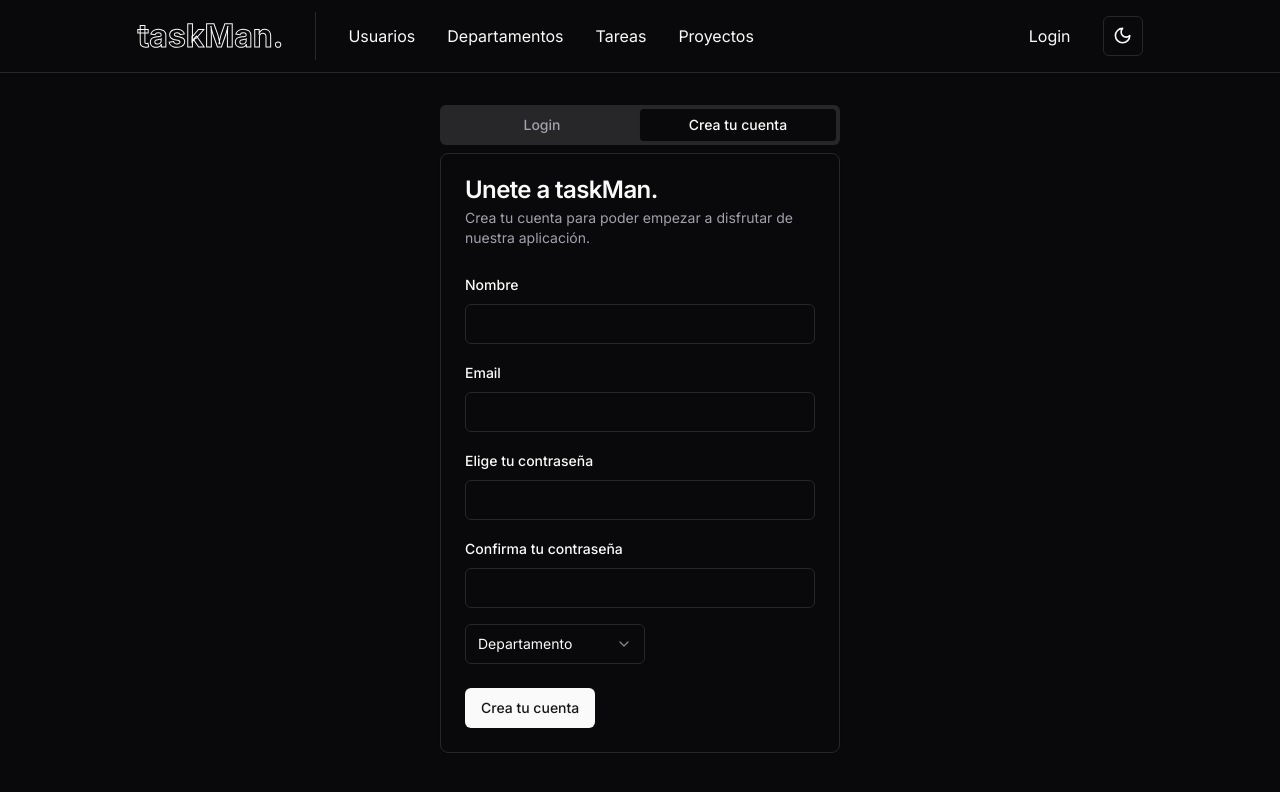
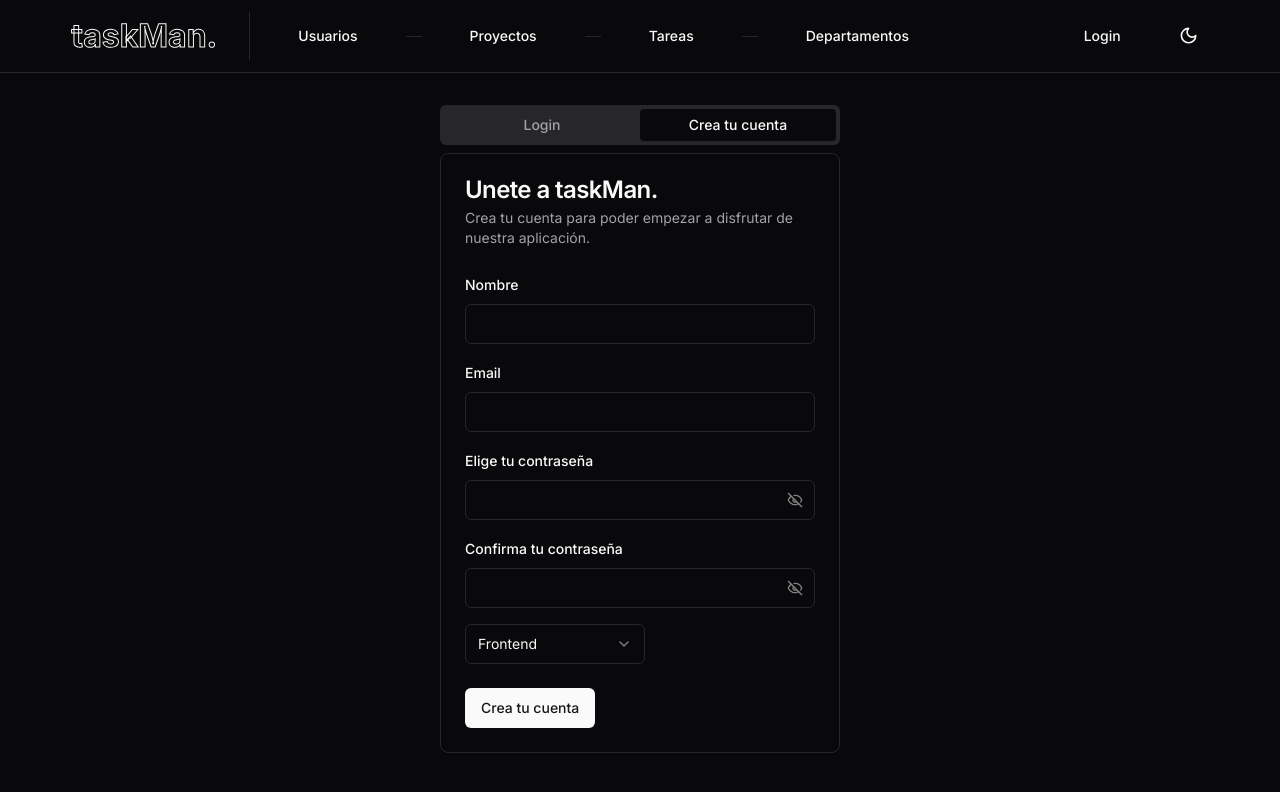
Before and after one commit to shezcode/taskman-fe, a Next.js app: page /login in a window 1280 px wide. Both pictures are taken after a click on the button "Registrate". Shown: the top 792 px of the page. Built offline with nearby package versions, Linux system fonts and the light colour scheme.

Commit message:
working register user form front+back

```diff
--- a/src/app/globals.css
+++ b/src/app/globals.css
@@ -69,7 +69,6 @@
 }
 
 .hollow-text {
-  font-size: 32px;
   -webkit-text-fill-color: transparent;
   -webkit-text-stroke: 1px;
 }
--- a/src/app/login/page.tsx
+++ b/src/app/login/page.tsx
@@ -19,16 +19,50 @@ import {
   TabsList,
   TabsTrigger,
 } from "@/components/ui/tabs"
+import { dep, registerUser } from "@/lib/fetch/registerUser";
+import { DEPARTAMENTOS } from "@/lib/utils";
 import { Select } from "@radix-ui/react-select";
-import { useState } from "react";
+import { FormEvent, useEffect, useState } from "react";
 
 export default function Login() {
 
   const [password, setPassword] = useState("");
+  const [regPassword, setRegPassword] = useState("");
+  const [confirmRegPassword, setConfirmRegPassword] = useState("");
+  const [passwordError, setPasswordError] = useState("");
   const [tab, setTab] = useState("login")
+  const [regUser, setRegUser] = useState<{
+    nombre: string,
+    email: string,
+    password: string,
+    departamento: dep,
+  }>({
+    nombre: "",
+    email: "",
+    password: "",
+    departamento: "frontend"
+  })
+
+  useEffect(() => {
+    if (regPassword !== confirmRegPassword) {
+      setPasswordError("Las contraseñas no coinciden.")
+    } else {
+      setPasswordError("");
+    }
+    console.log(DEPARTAMENTOS.backend)
+  }, [regPassword, confirmRegPassword])
 
   const onTabChange = (value: string) => {
     setTab(value);
+  }
+
+  const handleSelect = (value: dep) => {
+    setRegUser((prev) => ({ ...prev, departamento: value }))
+  }
+
+  const handleRegister = async (e: FormEvent<HTMLFormElement>) => {
+    e.preventDefault();
+    registerUser(regUser.nombre, regUser.email, regUser.password, regUser.departamento);
   }
 
   return (
@@ -52,19 +86,19 @@ export default function Login() {
             </div>
             <div className="space-y-1">
               <Label htmlFor="password">Contraseña</Label>
-              <PasswordInput id="password" value={password} onChange={(e) => setPassword(e.target.value)}/>
+              <PasswordInput id="password" value={password} onChange={(e) => setPassword(e.target.value)} />
             </div>
           </CardContent>
           <CardFooter className="gap-4 flex flex-row justify-between">
             <Button>Login</Button>
             <CardDescription className="flex items-center flex-row gap-2">
-              <p className="px-0 italic">No tienes cuenta?</p>
               <Button variant={"link"} className="p-0" onClick={() => setTab("register")}>Registrate</Button>
             </CardDescription>
           </CardFooter>
         </Card>
       </TabsContent>
       <TabsContent value="register">
+        <form method="post" onSubmit={handleRegister}>
           <Card>
             <CardHeader>
               <CardTitle>Unete a taskMan.</CardTitle>
@@ -75,23 +109,38 @@ export default function Login() {
             <CardContent className="space-y-4">
               <div className="space-y-2">
                 <Label htmlFor="name">Nombre</Label>
-              <Input id="name" type="text" />
+                <Input id="name" type="text"
+                  value={regUser.nombre}
+                  onChange={(e) => { setRegUser((prev) => ({ ...prev, nombre: e.target.value })) }}
+                />
               </div>
               <div className="space-y-2">
                 <Label htmlFor="email">Email</Label>
-              <Input id="email" type="email" />
+                <Input id="email" type="email"
+                  value={regUser.email}
+                  onChange={(e) => { setRegUser((prev) => ({ ...prev, email: e.target.value })) }}
+                />
               </div>
               <div className="space-y-2">
                 <Label htmlFor="password">Elige tu contraseña</Label>
-              <Input id="password" type="password" />
+                <PasswordInput id="password" value={regPassword} onChange={(e) => setRegPassword(e.target.value)} />
               </div>
               <div className="space-y-2">
                 <Label htmlFor="password-confirm">Confirma tu contraseña</Label>
-              <Input id="password-confirm" type="password" />
+                {passwordError
+                  ?
+                    <PasswordInput className="border-[1.5px] border-red-500" id="password-confirm" value={confirmRegPassword} onChange={(e) => setConfirmRegPassword(e.target.value)} />
+                  :
+                    <PasswordInput id="password-confirm" value={confirmRegPassword} onChange={(e) => setConfirmRegPassword(e.target.value)} />
+                }
                 </div>
 
               <div className="space-y-4">
-              <Select name="departamento">
+                <Select
+                  name="departamento"
+                  value={regUser.departamento}
+                  onValueChange={handleSelect}
+                >
                   <SelectTrigger className="w-[180px]">
                     <SelectValue placeholder="Departamento" />
                   </SelectTrigger>
@@ -107,9 +156,10 @@ export default function Login() {
               </div>
             </CardContent>
             <CardFooter>
-            <Button>Crea tu cuenta</Button>
+              <Button type="submit" disabled={passwordError ? true : false}>Crea tu cuenta</Button>
             </CardFooter>
           </Card>
+        </form>
       </TabsContent>
     </Tabs>
   )
--- a/src/app/proyecto/data-table.tsx
+++ b/src/app/proyecto/data-table.tsx
@@ -68,6 +68,7 @@ export function DataTable<TData, TValue>({
 
   return (
     <div className="p-2">
+      <h1 className="hollow-text text-[50px] self-start">PROYECTOS</h1>
       <div className="flex items-center py-4">
         <div className="flex-1 text-sm text-muted-foreground">
           {table.getFilteredSelectedRowModel().rows.length} de{" "}
--- a/src/app/proyecto/page.tsx
+++ b/src/app/proyecto/page.tsx
@@ -7,7 +7,7 @@ const ProjectPage = async () => {
   const data = await fetchProjects();
 
   return (
-    <div className="border-[0.5px] border-slate rounded-lg p-4 mt-12 w-[60%] h-full flex flex-col items-center justify-center">
+    <div className=" p-4 mt-12 w-[60%] h-full flex flex-col items-center justify-center">
       <DataTable columns={columns} data={data}/>
     </div>
   );
--- a/src/components/Navbar.tsx
+++ b/src/components/Navbar.tsx
@@ -1,6 +1,7 @@
 import Link from "next/link";
 import { ModeToggle } from "./ui/mode-toggle";
 import { Separator } from "./ui/separator";
+import { Button } from "./ui/button";
 
 const Navbar = () => {
   return (
@@ -8,16 +9,30 @@ const Navbar = () => {
     <nav className="w-full flex flex-row items-center justify-around my-4">
       <div className="flex flex-row gap-8 items-center justtify-between h-8">
         <div>
-          <Link href="/" className="font-bold hollow-text">taskMan.</Link>
+          <Link href="/proyecto" className="font-bold hollow-text text-[32px]">taskMan.</Link>
         </div>
         <Separator orientation="vertical" className="h-12"/>
-        <Link href="/usuario">Usuarios</Link>
-        <Link href="/departamento">Departamentos</Link>
-        <Link href="/tarea">Tareas</Link>
-        <Link href="/proyecto">Proyectos</Link>
+        <Button variant={"link"}>
+          <Link href="/usuario">Usuarios</Link>
+        </Button>
+        <Separator className="w-4"/>
+        <Button variant={"link"}>
+          <Link href="/proyecto">Proyectos</Link>
+        </Button>
+        <Separator className="w-4"/>
+        <Button variant={"link"}>
+          <Link href="/tarea">Tareas</Link>
+        </Button>
+        <Separator className="w-4"/>
+        <Button variant={"link"}>
+          <Link href="/departamento">Departamentos</Link>
+        </Button>
+
       </div>
       <div className="flex flex-row gap-8 items-center">
-        <Link href="/login">Login</Link>
+        <Button variant={"link"}>
+          <Link href="/login">Login</Link>
+        </Button>
         <ModeToggle></ModeToggle>
       </div>
     </nav>
--- a/src/components/NavbarLogin.tsx
+++ b/src/components/NavbarLogin.tsx
@@ -8,7 +8,7 @@ const NavbarLogin = () => {
     <nav className="w-full flex flex-row items-center justify-around my-4">
       <div className="flex flex-row gap-8 items-center justtify-between h-8">
         <div>
-          <Link href="/" className="font-bold hollow-text">taskMan.</Link>
+          <Link href="/proyecto" className="text-[32px] font-bold hollow-text">taskMan.</Link>
         </div>
         <Separator orientation="vertical" className="h-12"/>
       </div>
--- a/src/components/ui/mode-toggle.tsx
+++ b/src/components/ui/mode-toggle.tsx
@@ -18,7 +18,7 @@ export function ModeToggle() {
   return (
     <DropdownMenu>
       <DropdownMenuTrigger asChild>
-        <Button variant="outline" size="icon">
+        <Button variant="outline" size="icon" className="rounded-full border-none">
           <Sun className="h-[1.2rem] w-[1.2rem] rotate-0 scale-100 transition-all dark:-rotate-90 dark:scale-0" />
           <Moon className="absolute h-[1.2rem] w-[1.2rem] rotate-90 scale-0 transition-all dark:rotate-0 dark:scale-100" />
           <span className="sr-only">Toggle theme</span>
--- a/src/lib/fetch/fetchProjects.ts
+++ b/src/lib/fetch/fetchProjects.ts
@@ -1,4 +1,3 @@
-import { redirect } from "next/navigation";
 import { Project } from "../types";
 
 export async function fetchProjects(): Promise<Project[]> {
@@ -22,7 +21,7 @@ export async function fetchProjects(): Promise<Project[]> {
 
   } catch (e){
     console.error("idek bro", e)
-    redirect("/")
+    throw e;
   }
 }
 
--- /dev/null
+++ b/src/lib/fetch/registerUser.ts
@@ -0,0 +1,49 @@
+import { redirect } from "next/navigation";
+import { DEPARTAMENTOS, getCurrentDateTimestamp } from "../utils";
+
+export type dep = "frontend" | "backend" | "ui";
+
+export async function registerUser(nombre: string, email: string, password: string, departamento: dep) {
+
+  let id_Dep: string;
+
+  switch (departamento){
+    case "frontend":
+        id_Dep = DEPARTAMENTOS.frontend
+        break;
+    case "backend":
+        id_Dep = DEPARTAMENTOS.backend
+        break;
+    case "ui":
+        id_Dep = DEPARTAMENTOS.ui
+        break;
+  }
+
+
+  console.log(id_Dep);
+
+  const date = getCurrentDateTimestamp();
+
+  try {
+    const response = await fetch('http://localhost:8081/usuario/crear', {
+      method: 'POST',
+      headers: {
+        'Content-Type': 'application/json',
+      },
+      body: JSON.stringify({ nombre: nombre, email: email, password: password, departamento: {id_Departamento: id_Dep}, fe_alta: date}),
+    });
+
+    if (!response.ok) {
+      throw new Error('Register failed');
+    }
+
+    const data = await response.json();
+
+    console.log(data);
+
+  } catch (e){
+    console.error(e)
+    redirect("/error")
+  }
+
+}
--- a/src/lib/utils.ts
+++ b/src/lib/utils.ts
@@ -4,3 +4,18 @@ import { twMerge } from "tailwind-merge"
 export function cn(...inputs: ClassValue[]) {
   return twMerge(clsx(inputs))
 }
+
+export const DEPARTAMENTOS = {
+  "frontend": "1fa36637-9d16-02ee-e063-020011acb300",
+  "backend": "1fa51829-e1cb-12ec-e063-020011ac59e3",
+  "ui": "200ed912-b101-1762-e063-020011aca194"
+}
+
+export function getCurrentDateTimestamp() {
+  const currentDate = new Date();
+  const year = currentDate.getFullYear();
+  const month = String(currentDate.getMonth() + 1).padStart(2, '0'); // Months are zero-based
+  const day = String(currentDate.getDate()).padStart(2, '0');
+
+  return `${year}-${month}-${day}`;
+}
```
Lines whose indentation alone changed are shown as unchanged.
